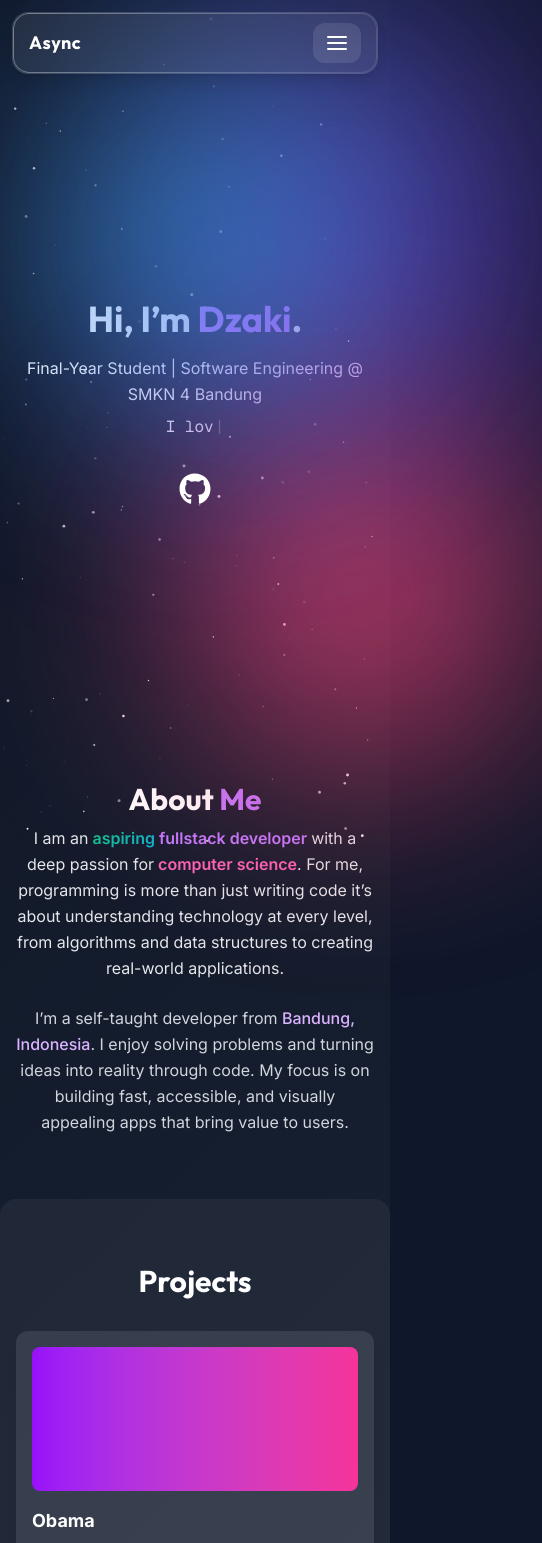
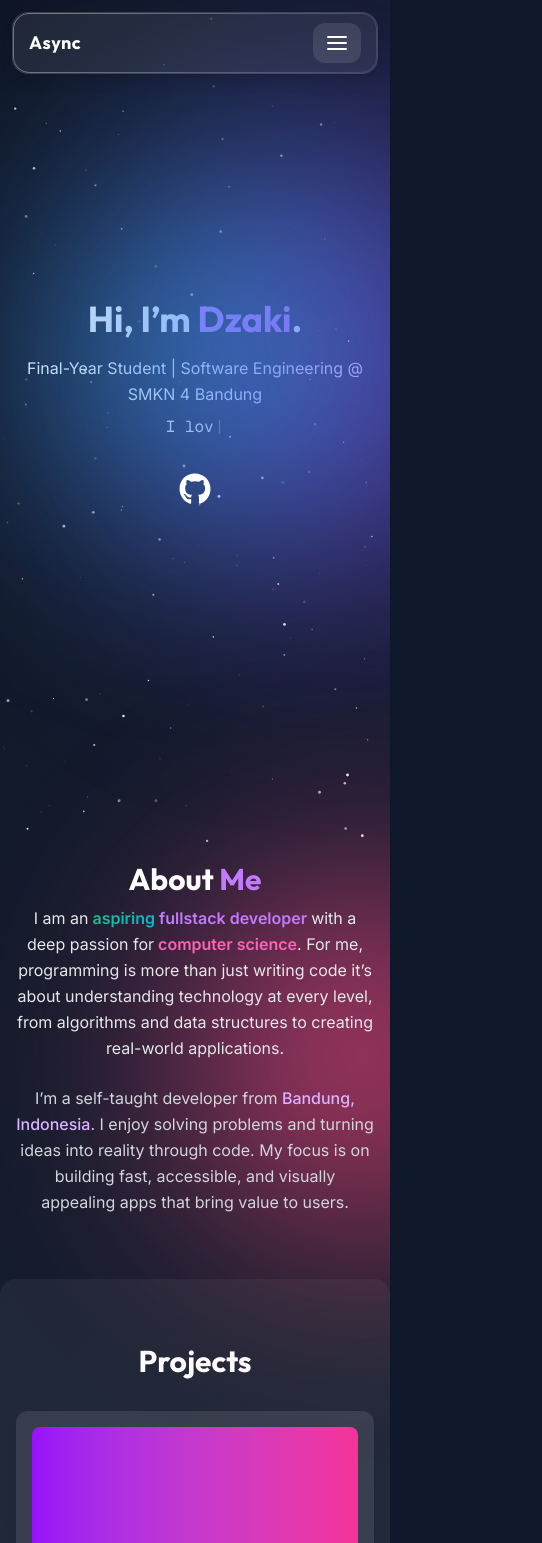
Before and after one commit to Asynccccc/myPortfolio-nodeJs, a Next.js app: page / in a window 390 px wide. Shown: the top 1543 px of the page, 542 px wide, since content can reach past the window. Built offline with nearby package versions, Linux system fonts and the light colour scheme.

Commit message:
fix-last

```diff
--- a/src/app/page.tsx
+++ b/src/app/page.tsx
@@ -80,13 +80,14 @@ export default function Home() {
 
   return (
     <div className="min-h-screen animated-gradient text-white font-body select-none scroll-smooth overflow-x-hidden">
-      <div className="inset-0 top-0 left-0 w-full overflow-hidden">
-        <Starfield />
+      <Starfield />
+      <div className="absolute inset-0 top-0 left-0 w-full h-[2000px] overflow-hidden">
         <div className="blob blob1 -z-10" />
         <div className="blob blob2 -z-10" />
         <div className="blob blob3 -z-10" />
+        <br />
+        <br />
       </div>
-
       <header className="fixed top-3 left-1/2 -translate-x-1/2 w-full max-w-5xl px-3 sm:px-6 z-50">
         <nav className="glass-nav px-4 sm:px-6 py-2.5 sm:py-3 flex items-center justify-between rounded-2xl shadow-lg glass-border border border-white/10">
           <a href="#home" className="font-heading font-bold text-lg sm:text-xl tracking-wide">
@@ -141,7 +142,7 @@ export default function Home() {
 
       <section
         id="home"
-        className="min-h-[85vh] flex flex-col justify-center items-center text-center px-4 sm:px-6 pt-24 sm:pt-28 md:pt-36 z-10">
+        className="min-h-[85vh] flex flex-col justify-center items-center text-center px-4 sm:px-6 pt-24 sm:pt-28 md:pt-36 mb-20 z-10">
         <h2 className="font-heading font-bold mb-4 text-4xl sm:text-5xl md:text-6xl lg:text-7xl xl:text-8xl">
           Hi, I’m <span className="text-purple-400">Dzaki</span>.
         </h2>
@@ -178,7 +179,7 @@ export default function Home() {
 
       <section
         id="about"
-        className="py-16 sm:py-20 md:py-24 px-4 sm:px-6 max-w-4xl mx-auto text-center space-y-6 sm:space-y-8">
+        className="py-16 sm:py-20 md:py-24 px-4 sm:px-6 max-w-4xl mx-auto text-center space-y-6 sm:space-y-8 relative overflow-hidden">
         <h3 className="text-3xl sm:text-4xl md:text-[37.5px] font-heading font-bold mb-2">
           About <span className="text-purple-400">Me</span>
         </h3>
@@ -200,6 +201,7 @@ export default function Home() {
           My focus is on building fast, accessible, and visually appealing apps that
           bring value to users.
         </p>
+
       </section>
 
       <section
```
